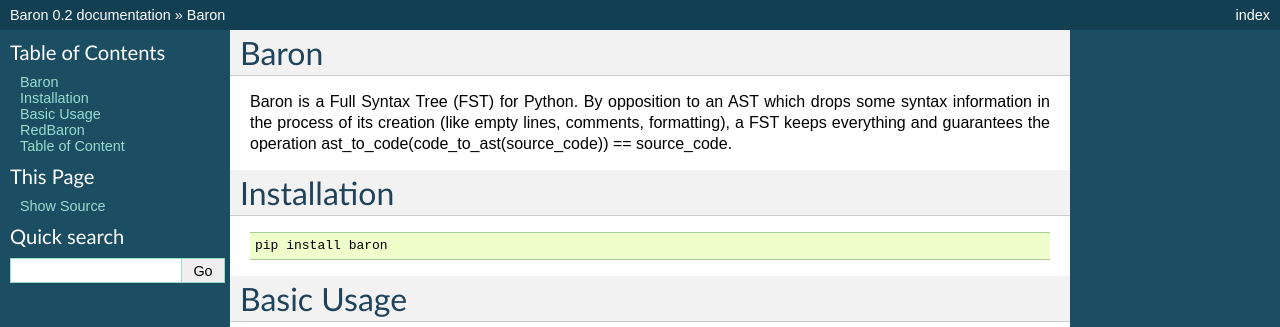
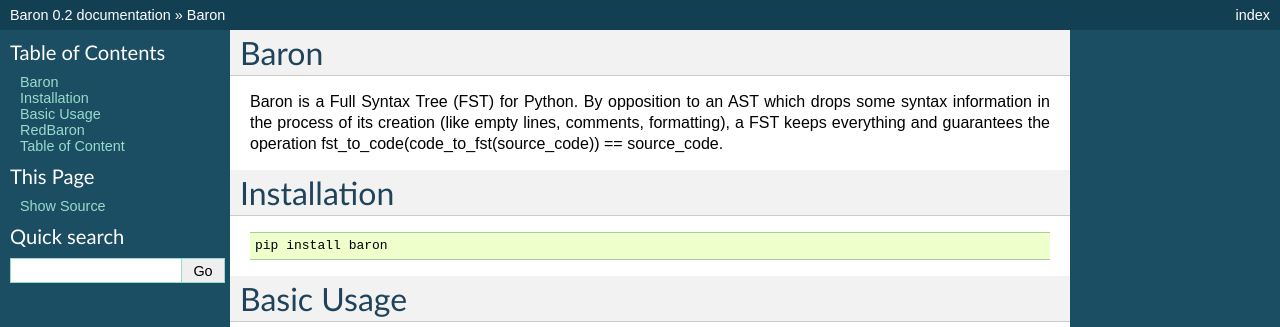
Before and after one commit to PyCQA/baron, a Sphinx documentation site: the page built from docs/index.rst, in a window 1280 px wide. Shown: the top 327 px of the page. Built offline with Sphinx 7.4.7, drawn with Linux system fonts in a browser that asks for light colours.

Commit message:
[doc] baron makes fsts, not asts

```diff
--- a/docs/index.rst
+++ b/docs/index.rst
@@ -4,7 +4,7 @@
 Baron is a Full Syntax Tree (FST) for Python. By opposition to an AST which
 drops some syntax information in the process of its creation (like empty lines,
 comments, formatting), a FST keeps everything and guarantees the operation
-ast_to_code(code_to_ast(source_code)) == source_code.
+fst_to_code(code_to_fst(source_code)) == source_code.
 
 Installation
 ============
```
